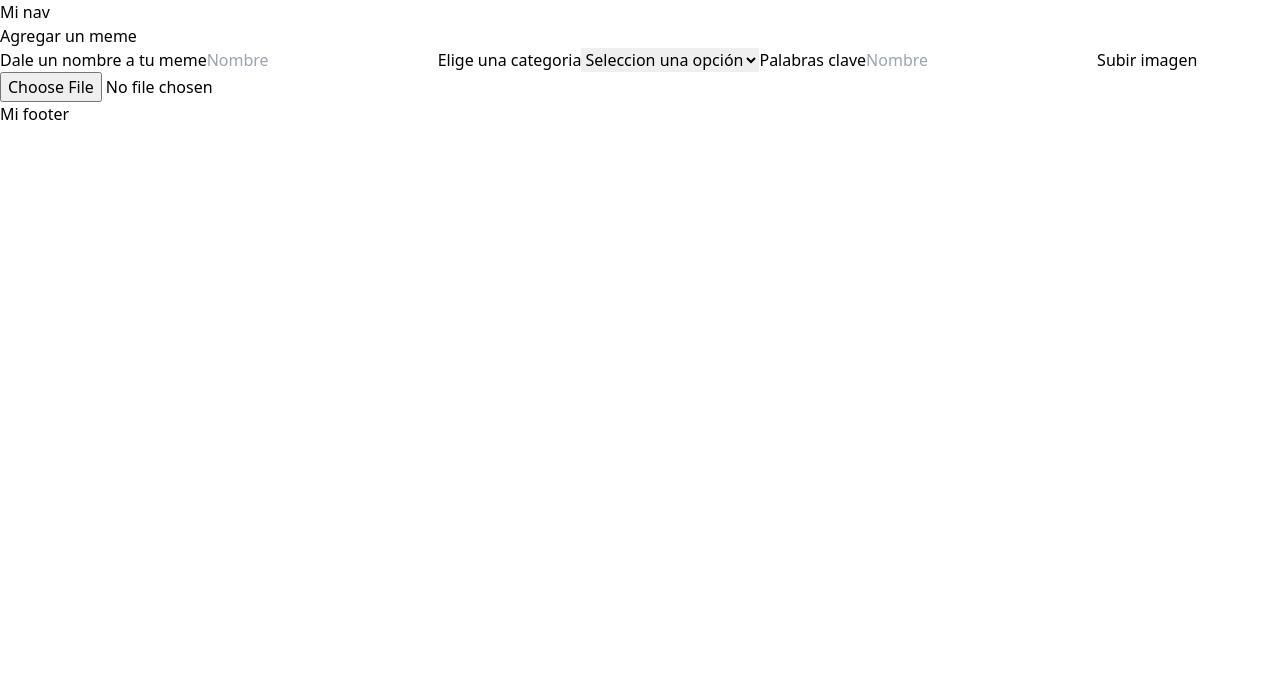
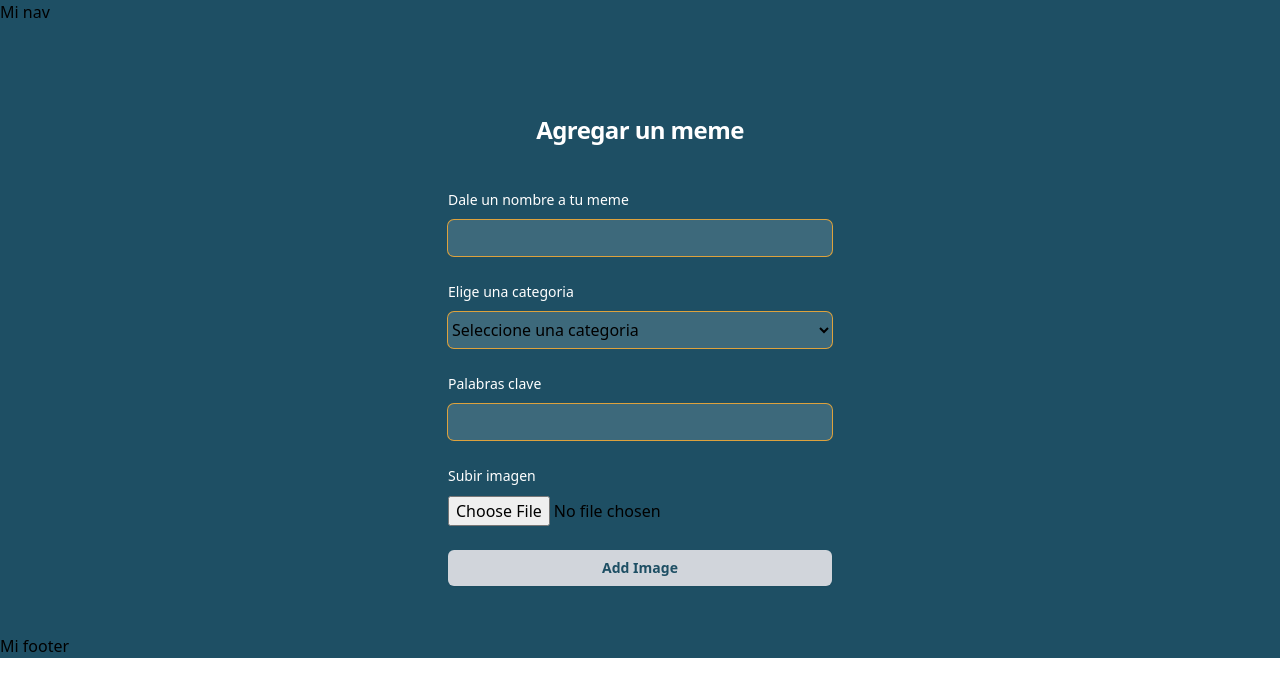
Before and after one commit to jfigueira87/Memerium, a React (Vite) app: page /newmeme in a window 1280 px wide. Shown: the top 696 px of the page. Built offline with nearby package versions, Linux system fonts and the light colour scheme.

Commit message:
feat:metodo post datos e imagenes funcional

```diff
--- /dev/null
+++ b/src/components/FormMeme.jsx
@@ -0,0 +1,18 @@
+import React from 'react'
+
+const FormMeme = (props) => {
+
+  const handleOnSubmit = (event) => {
+    console.log("emprime");
+  };
+
+  return (
+      <form>
+        <label>Imagen</label>
+        <input type="file" id="meme-image"></input>
+        <button onClick={handleOnSubmit}>Cargar</button>
+      </form>
+  );
+};
+
+export default FormMeme;
--- a/src/layout/Layout.jsx
+++ b/src/layout/Layout.jsx
@@ -4,9 +4,11 @@ import { Outlet } from 'react-router-dom'
 const Layout = () => {
   return (
     <>
+    <body style={{backgroundColor: "#1E4F64"}}>
     <nav>Mi nav</nav>
-      <Outlet />
+          <Outlet />
     <footer>Mi footer</footer>
+    </body>
     </>
   )
 }
--- a/src/pages/CreateMeme.jsx
+++ b/src/pages/CreateMeme.jsx
@@ -1,26 +1,53 @@
 import React from 'react'
+import { createMeme } from '../services/services';
+import { uploadImage } from '../services/services';
+//import FormMeme from '../components/FormMeme';
 
 const CreateMeme = () => {
   return (
-    <div>
-       <h1>Agregar un meme</h1>
-       <form>
-        <label>Dale un nombre a tu meme</label>
-        <input type="text" placeholder="Nombre"></input>
-        <label>Elige una categoria</label>
-        <select>
-          <option>Seleccion una opción</option>
-          <option value="programation">Programación</option>
-          <option value="work">Trabajo</option>
-          <option value="students">Estudiantes</option>
-        </select>
-        <label>Palabras clave</label>
-        <input type="text" placeholder="Nombre"></input>
-        <label>Subir imagen</label>
-        <input type="file"></input>
-       </form>
+    <div class="flex min-h-full flex-col justify-center px-6 py-12 lg:px-8">
+      <div class="sm:mx-auto sm:w-full sm:max-w-sm">
+        <h2 class="mt-10 text-center text-2xl font-bold leading-9 tracking-tight text-white">Agregar un meme</h2>
+      </div>
+
+      <div class="mt-10 sm:mx-auto sm:w-full sm:max-w-sm">
+        <form id="formAddMeme" class="space-y-6">
+          <div>
+            <label htmlFor="name" className="block text-sm font-medium leading-6 text-white">Dale un nombre a tu meme</label>
+            <div class="mt-2">
+              <input type="text" name="name" required class="block w-full rounded-md py-1.5 text-black bg-primarylight ring-1 ring-secondary"></input>
+            </div>
+          </div>
+          <div>
+            <label htmlFor="name" className="block text-sm font-medium leading-6 text-white">Elige una categoria</label>
+            <div class="mt-2">
+              <select type="text" name="category" required class="block w-full rounded-md py-1.5 text-black bg-primarylight ring-1 ring-secondary">
+                <option value="" selected> Seleccione una categoria </option>
+                <option value="trabajo">Trabajo</option>
+                <option value="programacion">Programación</option>
+                <option value="estudiante">Estudiante</option>
+              </select>
+            </div>
+          </div>
+          <div>
+            <label htmlFor="keyword" className="block text-sm font-medium leading-6 text-white">Palabras clave</label>
+            <div class="mt-2">
+              <input type="text" name="keyword" required class="block w-full rounded-md py-1.5 text-black bg-primarylight ring-1 ring-secondary"></input>
+            </div>
+          </div>
+          <div>
+            <label htmlFor="photo" className="block text-sm font-medium leading-6 text-white">Subir imagen</label>
+            <div class="mt-2">
+              <input id="photo" type="file" name="photo" onChange={uploadImage}></input>
+            </div>
+          </div>
+          <div>
+            <button onClick={createMeme} class="flex w-full justify-center rounded-md bg-gray-300 px-3 py-1.5 text-sm font-semibold leading-6 text-primary shadow-sm"> Add Image </button>
+          </div>
+        </form>
+      </div>
     </div>
-  )
-}
+  );
+};
 
-export default CreateMeme
+export default CreateMeme;
--- a/src/services/services.js
+++ b/src/services/services.js
@@ -1,5 +1,6 @@
 import axios from "axios";
 const URL_API = "http://localhost:3000/memes";
+const URL_STORAGE = "https://api.cloudinary.com/v1_1/dz53okn10/image/upload"; //url del repositorio de imagenes CLOUDINARY
 
 //Get all memes -- GET
 
@@ -14,15 +15,58 @@ export async function getAllMemes() {
 
 //Get one meme by ID -- GET
 
+// async function uploadImage() {
+
+
+//   const response = await fetch("https://api.cloudinary.com/v1_1/dz53okn10/image/upload", {
+//     method: "POST",
+//     body: formData
+//   });
+//   const result = await response.json();
+//   console.log("UPLOAD IMAGE");
+//   fileInput.src = result.secure_url;
+//   console.log(fileInput);
+//   return;
+// }
+
 //Create meme -- POST
-export async function createMeme(bodyMeme) {
+export async function uploadImage() {
   try {
-    const response = await axios.post(URL_API, bodyMeme)
-    return response.data
-  } catch{
+    const fileInput = document.querySelector('#photo');
+    const formData = new FormData();
+    formData.append('upload_preset', 'ml_default');
+    formData.append('file', fileInput.files[0]);
 
+    const response = await axios.post(URL_STORAGE, formData)
+    fileInput.src = response.data.secure_url;
+    return response.data;
+  } catch {
+    console.log("ERROR");
   }
 };
+
+export async function createMeme() {
+  try {
+    const fileInput = document.querySelector('#photo');
+    const form = document.querySelector('#formAddMeme');
+
+    const response = await axios.post(URL_API, {
+      name:form.name.value,
+      category:form.category.value,
+      tags:form.keyword.value,
+      url:fileInput.src
+    })
+    .then((response) =>{
+      console.log(response);
+    });
+    return response.data;
+  } catch(e) {console.error("ERROR",e);
+  }
+};
+
+
+
+
 //Delete meme -- DELETE
 export async function deleteMeme(id) {
   try {
--- a/tailwind.config.js
+++ b/tailwind.config.js
@@ -7,7 +7,13 @@ export default {
     "./src/**/*.{js,ts,jsx,tsx}",
   ],
   theme: {
-    extend: {},
+    extend: {
+      colors: {
+        primary: '#1E4F64',
+        primarylight: '#3D697B',
+        secondary: '#DDA23D',
+      }
+    },
   },
   plugins: [],
 }
```
Also changed, not shown: server/db.json (+97 -51 lines).
